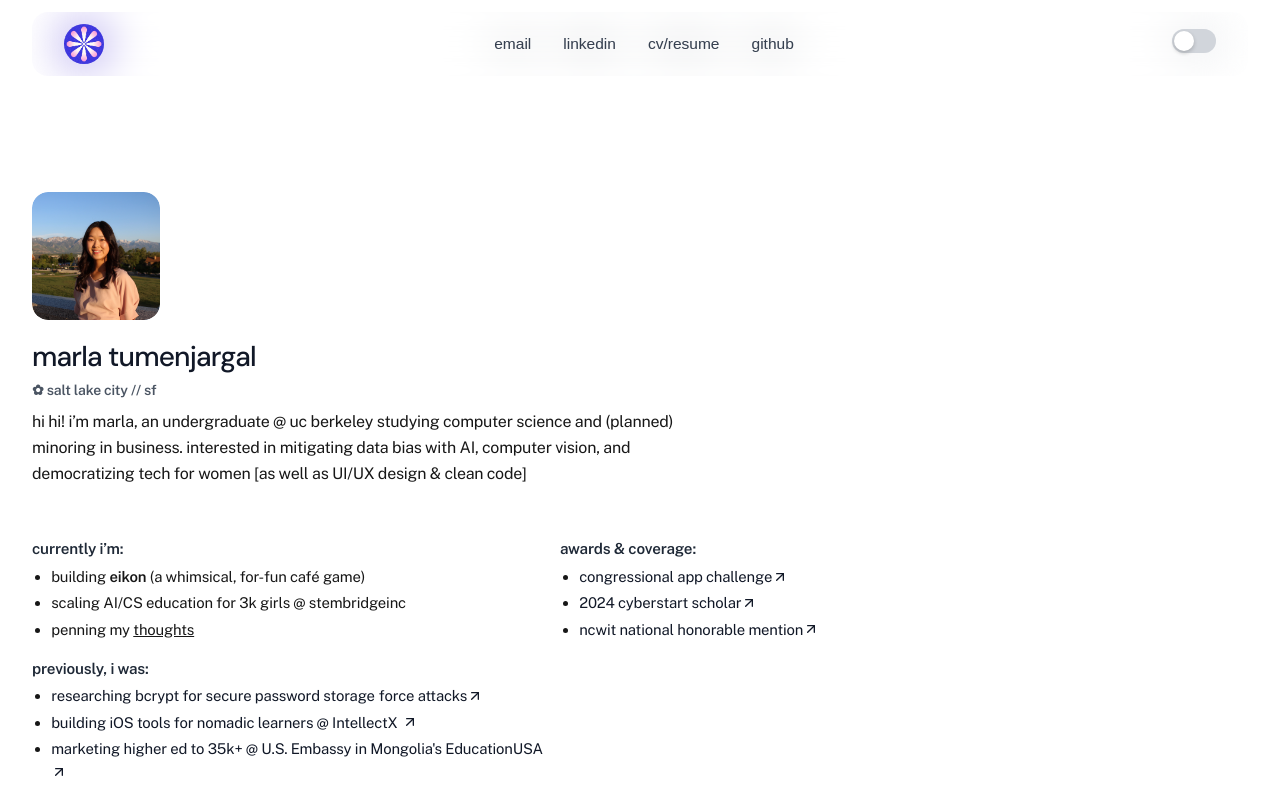
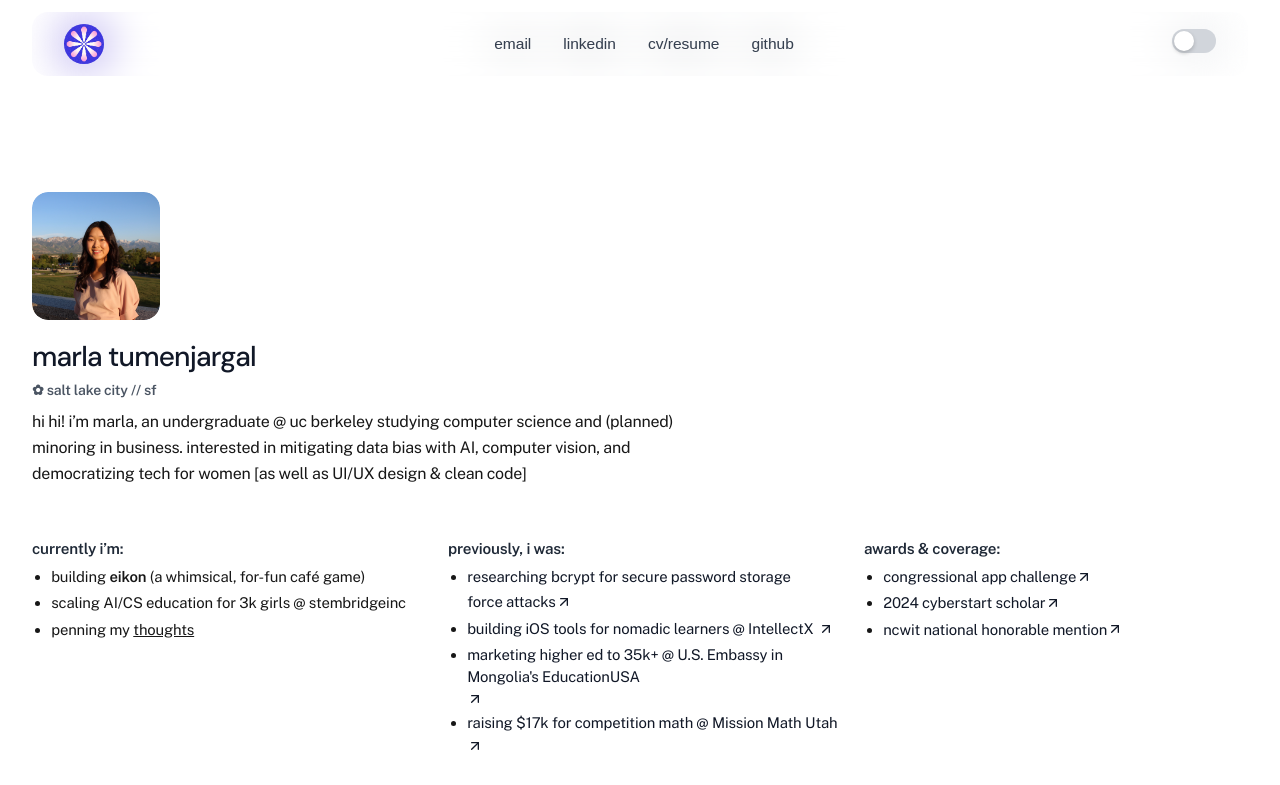
Before and after one commit to marla-tumenjargal/dashboard, a Next.js app in the folder dashboard/: page / in a window 1280 px wide. Shown: the top 785 px of the page. Built offline with nearby package versions, Linux system fonts and the light colour scheme.

Commit message:
update gap

```diff
--- a/dashboard/src/app/components/Hero.tsx
+++ b/dashboard/src/app/components/Hero.tsx
@@ -32,7 +32,13 @@ export default function Hero() {
                             <li>penning my <a href="/writing" className="underline">thoughts</a></li>
                         </ul>
                     </div>
+                </div>
 
+
+
+
+
+                <div className="hero-column">
                     <div className="section">
                         <p className="section-title">previously, i was:</p>
                         <ul>
@@ -86,6 +92,10 @@ export default function Hero() {
                         </ul>
                     </div>
                 </div>
+
+
+
+
 
                 <div className="hero-column">
                     <div className="section">
```
